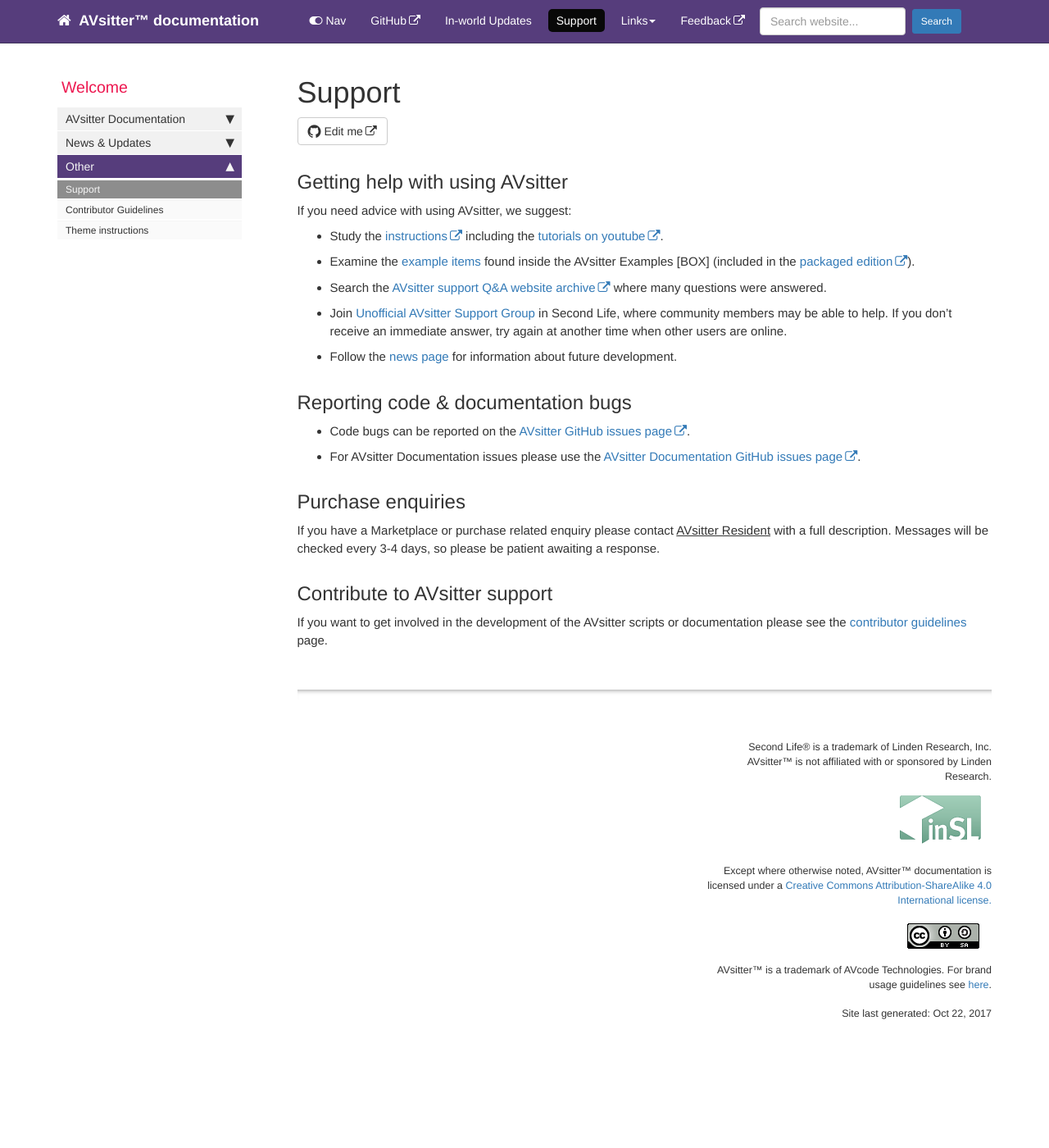
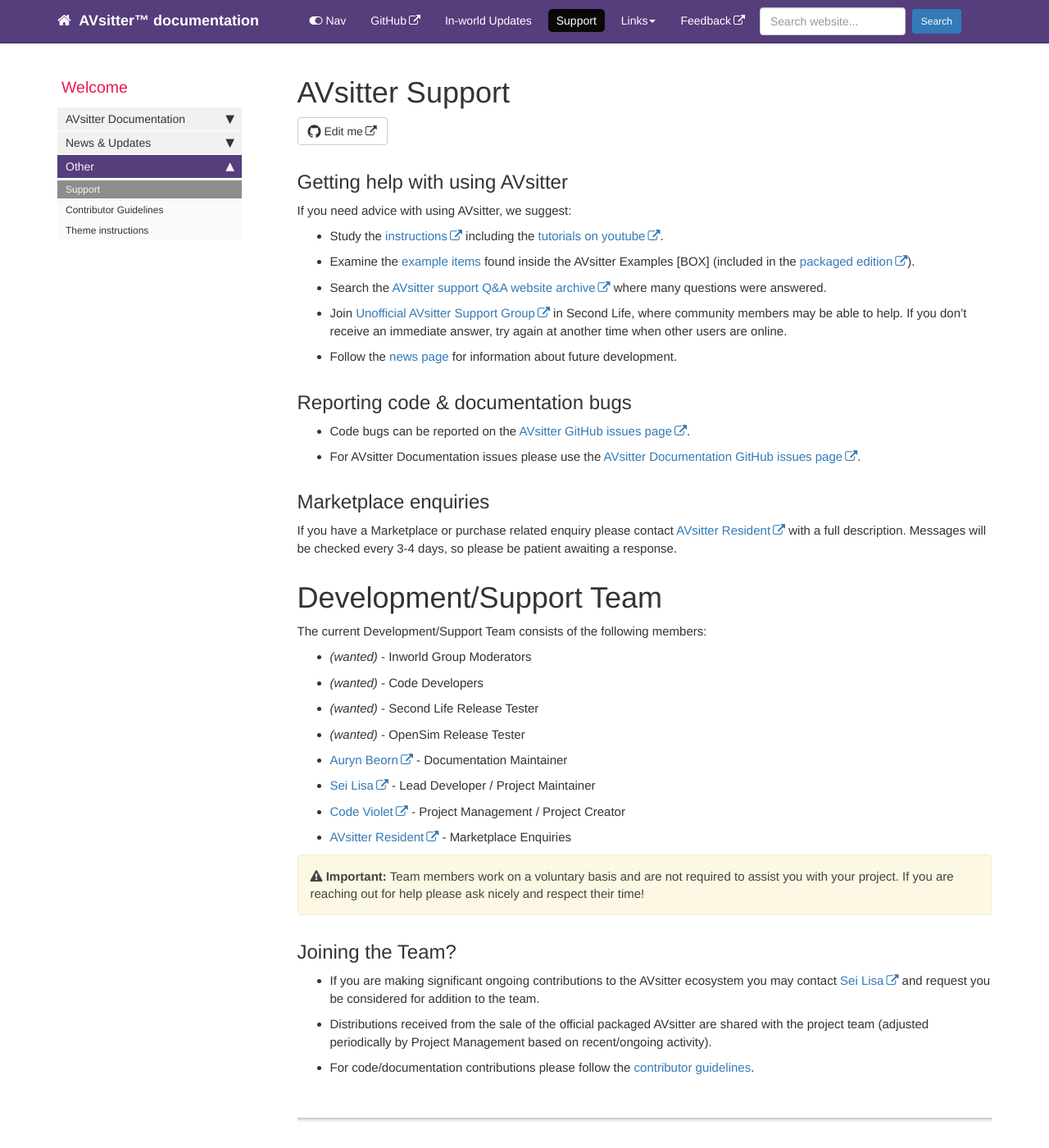
Before and after one commit to AVsitter/avsitter.github.io, a Jekyll site: the page built from pages/home/support.md, in a window 1280 px wide and 1400 px high. Shown: the whole window at 82% size. Built offline with Jekyll 4.4.1, drawn with Linux system fonts in a browser that asks for light colours; nearby versions of some CDN libraries; comment, search, counter and statistics services are not loaded.

Commit message:
add team info

```diff
--- a/pages/home/support.md
+++ b/pages/home/support.md
@@ -1,5 +1,5 @@
 ---
-title: Support
+title: AVsitter Support
 sidebar: home_sidebar
 keywords: support
 permalink: support.html
@@ -13,7 +13,7 @@ If you need advice with using AVsitter, we suggest:
 -  Study the <a href="https://avsitter.github.io">instructions</a> including the <a href="https://www.youtube.com/user/code5violet/videos">tutorials on youtube</a>.
 -  Examine the <a href="/avsitter2_examples.html">example items</a> found inside the AVsitter Examples [BOX] (included in the <a href="{{ site.marketplace }}">packaged edition</a>).
 -  Search the <a href="https://avsitter.com/qa">AVsitter support Q&A website archive</a> where many questions were answered.
--  Join <a href="secondlife:///app/group/ccd07e24-4fdd-750f-f28f-fadd795d32ca/about">Unofficial AVsitter Support Group</a> in Second Life, where community members may be able to help. If you don't receive an immediate answer, try again at another time when other users are online.
+-  Join <a href="http://world.secondlife.com/group/ccd07e24-4fdd-750f-f28f-fadd795d32ca">Unofficial AVsitter Support Group</a> in Second Life, where community members may be able to help. If you don't receive an immediate answer, try again at another time when other users are online.
 -  Follow the <a href="/news_archive.html">news page</a> for information about future development.
 
 ## Reporting code & documentation bugs
@@ -21,8 +21,27 @@ If you need advice with using AVsitter, we suggest:
 -  Code bugs can be reported on the <a href="https://github.com/AVsitter/AVsitter/issues">AVsitter GitHub issues page</a>.
 -  For AVsitter Documentation issues please use the <a href="https://github.com/AVsitter/avsitter.github.io/issues">AVsitter Documentation GitHub issues page</a>.
 
-## Purchase enquiries
-If you have a Marketplace or purchase related enquiry please contact <u>AVsitter Resident</u> with a full description. Messages will be checked every 3-4 days, so please be patient awaiting a response.
+## Marketplace enquiries
+If you have a Marketplace or purchase related enquiry please contact <a href="http://world.secondlife.com/resident/8c24c939-bbe9-4bd0-8868-b5b92cc90bc9">AVsitter Resident</a> with a full description. Messages will be checked every 3-4 days, so please be patient awaiting a response.
 
-## Contribute to AVsitter support
-If you want to get involved in the development of the AVsitter scripts or documentation please see the <a href="/contribute">contributor guidelines</a> page.
+# Development/Support Team
+The current Development/Support Team consists of the following members:
+
+* <i>(wanted)</i> - Inworld Group Moderators
+* <i>(wanted)</i> - Code Developers
+* <i>(wanted)</i> - Second Life Release Tester
+* <i>(wanted)</i> - OpenSim Release Tester
+* <a href="http://world.secondlife.com/resident/766f3817-2f2a-469d-acfa-9789080ecc85">Auryn Beorn</a> - Documentation Maintainer
+* <a href="http://world.secondlife.com/resident/3c5aaad5-8c66-46a3-b574-cad02acf520d">Sei Lisa</a> - Lead Developer / Project Maintainer
+* <a href="http://world.secondlife.com/resident/b30c9262-9abf-4cd1-9476-adcf5723c029">Code Violet</a> - Project Management / Project Creator
+* <a href="http://world.secondlife.com/resident/8c24c939-bbe9-4bd0-8868-b5b92cc90bc9">AVsitter Resident</a> - Marketplace Enquiries
+
+{% include important.html content="Team members work on a voluntary basis and are not required to assist you with your project. If you are reaching out for help please ask nicely and respect their time!" %}
+
+
+## Joining the Team?
+* If you are making significant ongoing contributions to the AVsitter ecosystem you may contact <a href="http://world.secondlife.com/resident/3c5aaad5-8c66-46a3-b574-cad02acf520d">Sei Lisa</a> and request you be considered for addition to the team.
+
+* Distributions received from the sale of the official packaged AVsitter are shared with the project team (adjusted periodically by Project Management based on recent/ongoing activity).
+
+* For code/documentation contributions please follow the <a href="/contribute">contributor guidelines</a>.
```
